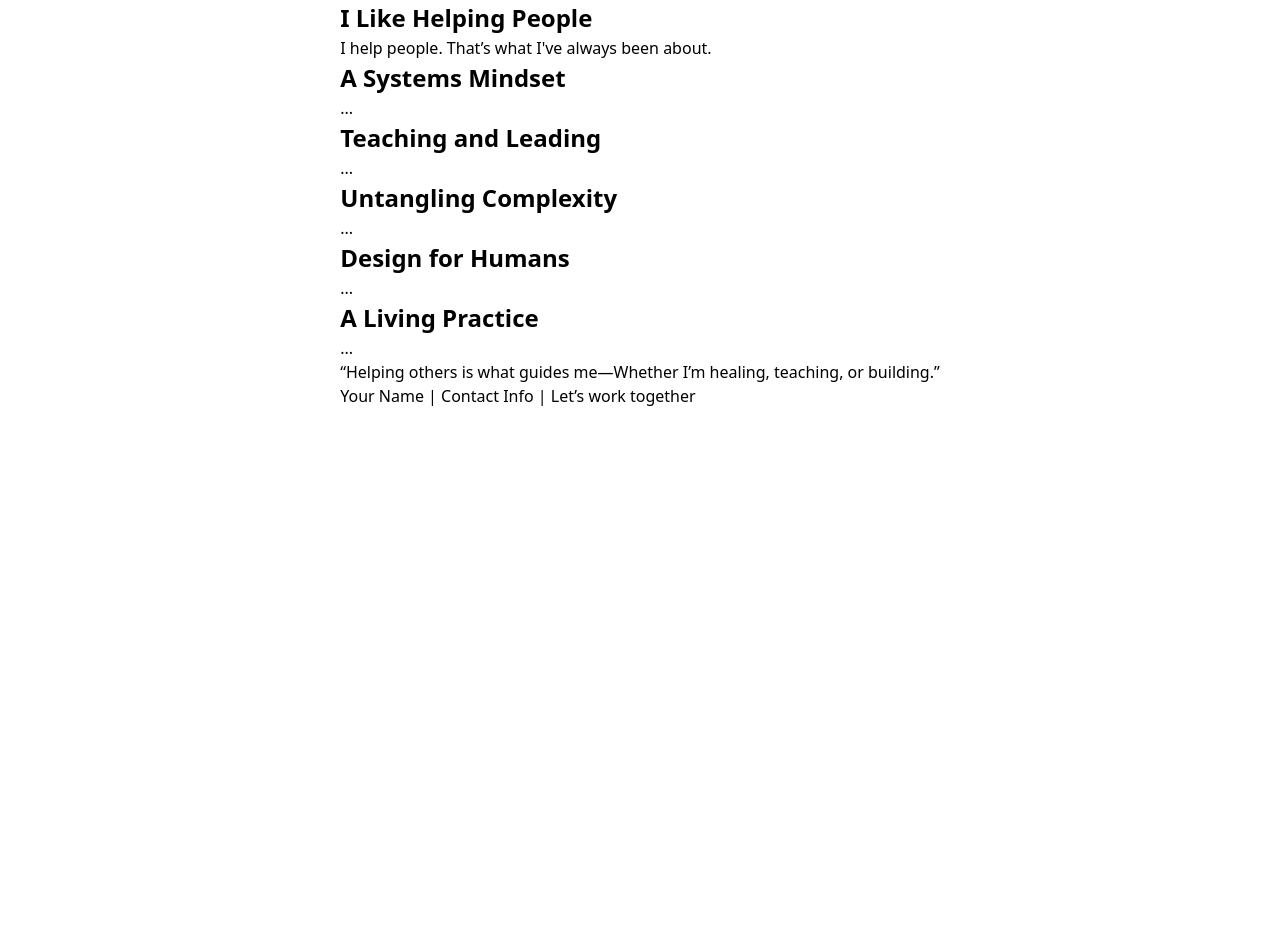
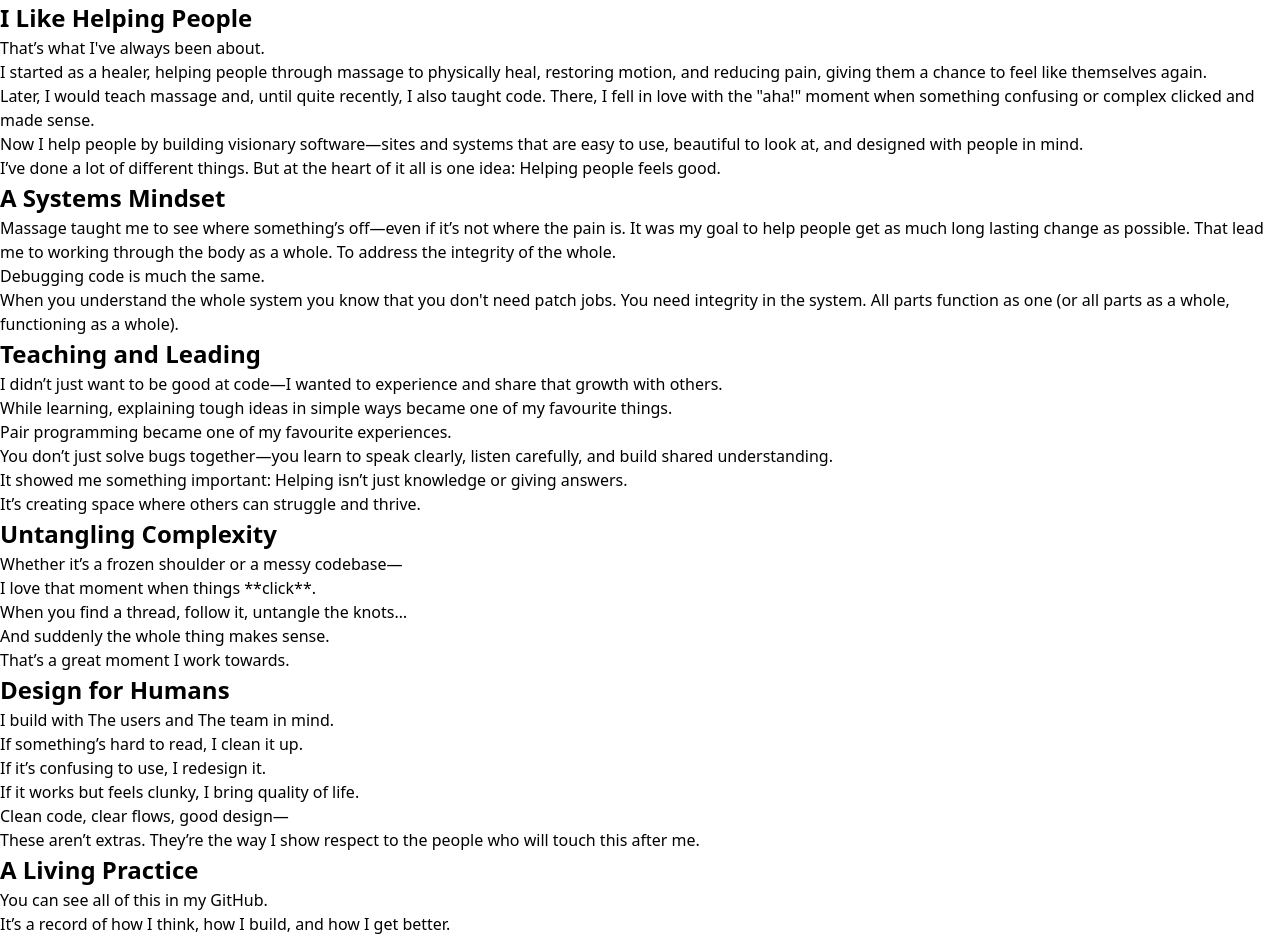
Before and after one commit to YinYang117/A-Game-of-Engagement, a React (Vite) app in the folder frontend/: page / in a window 1280 px wide. Shown: the top 940 px of the page. Before the commit the page ends 800 px from the top, so only its background shows below. Built offline with nearby package versions, Linux system fonts and the light colour scheme.

Commit message:
home script

```diff
--- a/frontend/src/pages/Home/Home.jsx
+++ b/frontend/src/pages/Home/Home.jsx
@@ -5,39 +5,79 @@ const Home = () => {
         <main className="home">
             <section className="intro">
                 <h1>I Like Helping People</h1>
-                <p>I help people. That’s what I've always been about.</p>
+                <>
+                    <p>That’s what I've always been about.</p>
+                    <p>I started as a healer, helping people through massage to physically heal, restoring motion, and reducing pain, giving them a chance to feel like themselves again.</p>
+                    <p>Later, I would teach massage and, until quite recently, I also taught code. There, I fell in love with the "aha!" moment when something confusing or complex clicked and made sense.</p>
+                    <p>Now I help people by building visionary software—sites and systems that are easy to use, beautiful to look at, and designed with people in mind.</p>
+                    <p>I’ve done a lot of different things. But at the heart of it all is one idea: Helping people feels good.</p>
+                </>
             </section>
 
             <section className="systems-mindset">
                 <h2>A Systems Mindset</h2>
-                <p>...</p>
+                <>
+                    <p>Massage taught me to see where something’s off—even if it’s not where the pain is. It was my goal to help people get as much long lasting change as possible. That lead me to working through the body as a whole. To address the integrity of the whole.</p>
+                    <p>Debugging code is much the same. </p>
+                    <p>When you understand the whole system you know that you don't need patch jobs. You need integrity in the system. All parts function as one (or all parts as a whole, functioning as a whole).
+                    </p>
+                </>
             </section>
 
             <section className="teaching-and-leading">
                 <h2>Teaching and Leading</h2>
-                <p>...</p>
+                <>
+                    <p>I didn’t just want to be good at code—I wanted to experience and share that growth with others. </p>
+                    <p>While learning, explaining tough ideas in simple ways became one of my favourite things.</p>
+                    <p>Pair programming became one of my favourite experiences.</p>
+                    <p>You don’t just solve bugs together—you learn to speak clearly, listen carefully, and build shared understanding.</p>
+                    <p>It showed me something important:
+                        Helping isn’t just knowledge or giving answers.
+                    </p>
+                    <p>It’s creating space where others can struggle and thrive.</p>
+                </>
             </section>
 
             <section className="untangling-complexity">
                 <h2>Untangling Complexity</h2>
-                <p>...</p>
+                <>
+                    <p>Whether it’s a frozen shoulder or a messy codebase—  </p>
+                    <p>I love that moment when things **click**.</p>
+                    <p>When you find a thread, follow it, untangle the knots…  </p>
+                    <p>And suddenly the whole thing makes sense.</p>
+                    <p>That’s a great moment I work towards.</p>
+                </>
             </section>
 
             <section className="design-for-humans">
                 <h2>Design for Humans</h2>
-                <p>...</p>
+                <>
+                    <p>I build with The users and The team in mind.
+</p>
+                    <p>If something’s hard to read, I clean it up.  </p>
+                    <p>If it’s confusing to use, I redesign it.  </p>
+                    <p>If it works but feels clunky, I bring quality of life.</p>
+                    <p>Clean code, clear flows, good design—  </p>
+                    <p>These aren’t extras. They’re the way I show respect to the people who will touch this after me.</p>
+                </>
             </section>
 
             <section className="living-practice">
                 <h2>A Living Practice</h2>
-                <p>...</p>
+                <>
+                    <p>You can see all of this in my GitHub.  </p>
+                    <p>It’s a record of how I think, how I build, and how I get better.</p>
+                    <p>This site is part of that practice.  </p>
+                    <p>Built by hand, made with care.  </p>
+                    <p>It doesn’t just show what I’ve done—it shows how I **do**.</p>
+                </>
             </section>
 
             <section className="closing">
                 <blockquote>
                     “Helping others is what guides me—Whether I’m healing, teaching, or building.”
                 </blockquote>
-                <p>Your Name | Contact Info | Let’s work together</p>
+                <p>Ryan Schneider | Slcryan2010@gmail.com | Let’s work together</p>
             </section>
         </main>
     );
```
